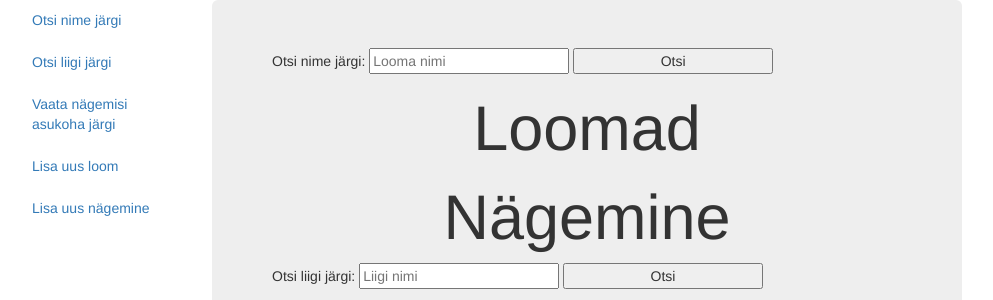
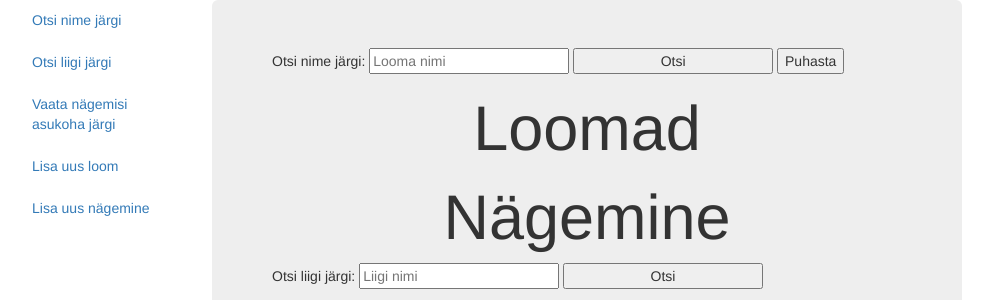
Before and after one commit to barcastar2015/K3, a Flask app: template templates/index.html in a window 1280 px wide. Shown: the top 300 px of the page, without its empty margins (53-1046 px from the left). Run offline with Flask 2, Linux system fonts and the light colour scheme; the template is opened without the code that fills it, so the values that code supplies are empty; some libraries are stand-ins or nearby versions.

Commit message:
Update index.html

```diff
--- a/templates/index.html
+++ b/templates/index.html
@@ -48,6 +48,7 @@
                         Otsi nime järgi:
                         <input type="text" placeholder="Looma nimi" name="loomaNimi">
                         <input type="submit" id="submit" value="Otsi">
+			<button type = "button" onClick="javascript:window.location.href='/'">Puhasta</button>
                         <br>
                         <h1>Loomad</h1>
                         <div id="divLoom">
```
